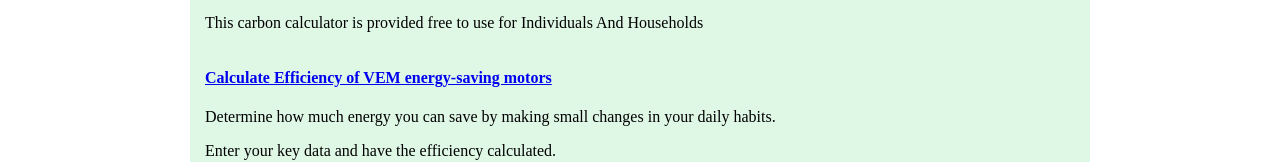
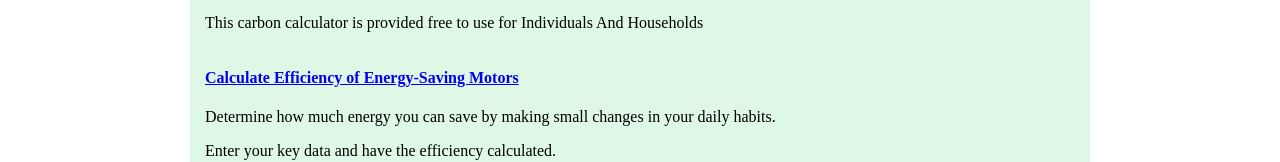
Before and after one commit to andmhn/climate-awareness, a React (Vite) app: page / in a window 1280 px wide. Shown: the part 6010-6172 px from the top of the page. Built offline with nearby package versions, Linux system fonts and the light colour scheme.

Commit message:
remove company name

```diff
--- a/src/components/body/contents.jsx
+++ b/src/components/body/contents.jsx
@@ -182,7 +182,7 @@
 
       <div className="card_square">
         ﻿<div>
-          <h4><a href="https://www.vem-group.com/en/energiesparrechner/"> Calculate Efficiency of VEM energy-saving motors
+          <h4><a href="https://www.vem-group.com/en/energiesparrechner/"> Calculate Efficiency of Energy-Saving Motors
   </a></h4>
           <div>﻿
             ﻿<p> Determine how much energy you can save by making small changes in your daily habits.</p>
```
